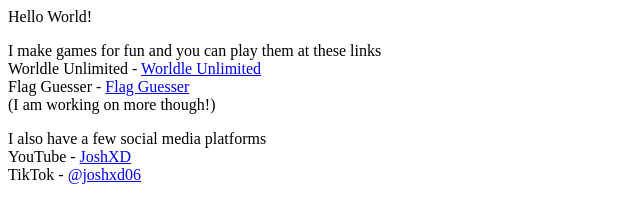
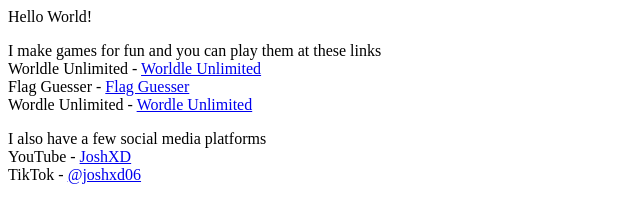
Before and after one commit to JoshXD07/joshxd07.github.io, a plain HTML site: page index.html in a window 1280 px wide. Shown: the whole page, without its empty margins (0-640 px from the left). Drawn offline with Linux system fonts and the light colour scheme.

Commit message:
Update index.html

```diff
--- a/index.html
+++ b/index.html
@@ -3,7 +3,7 @@
 I make games for fun and you can play them at these links <br>
 Worldle Unlimited - <a href="https://joshxd07.github.io/worldle-unlimited/" > Worldle Unlimited </a> <br>
 Flag Guesser - <a href="https://joshxd07.github.io/flag-guesser/" > Flag Guesser </a> <br>
-(I am working on more though!) <br>
+Wordle Unlimited - <a href="https://joshxd07.github.io/wordle-unlimited/" > Wordle Unlimited </a> <br>
 </p>
 <p>
 I also have a few social media platforms <br>
```
